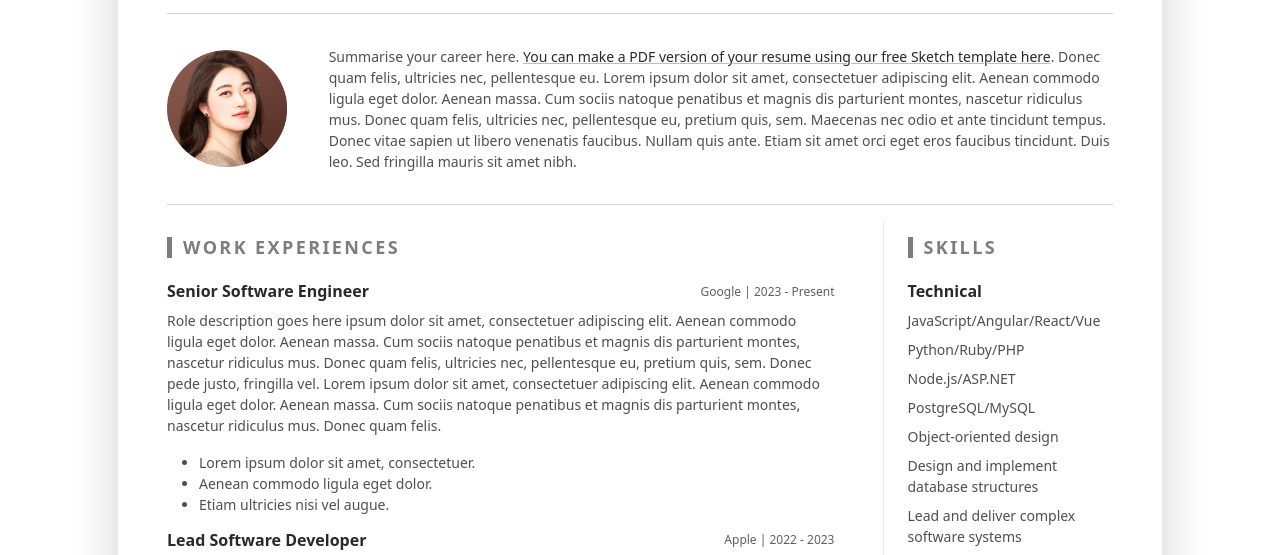
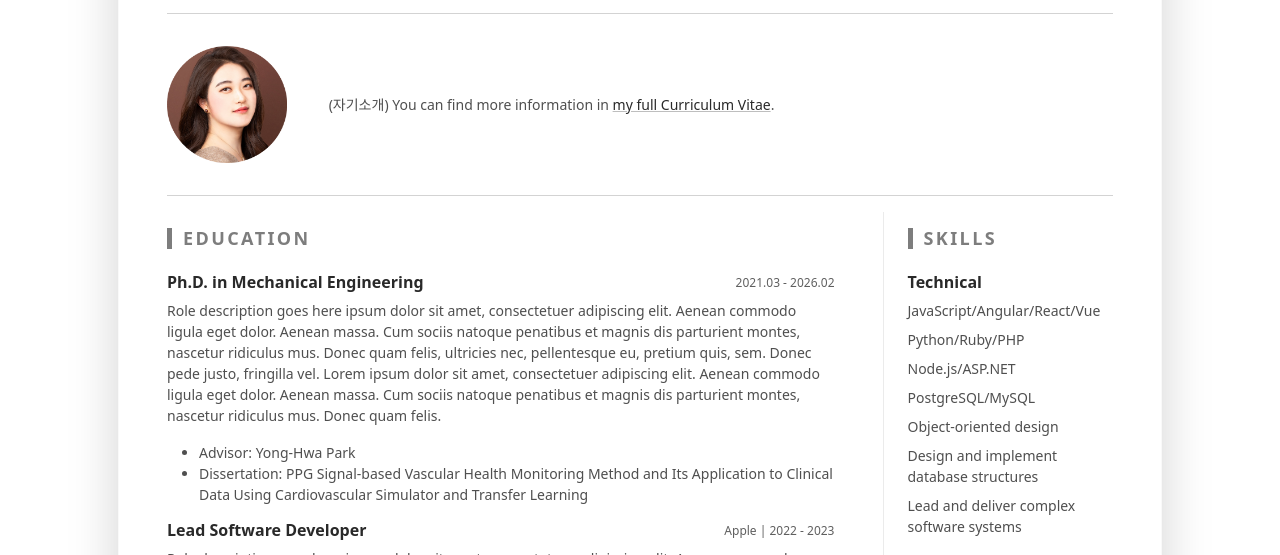
Before and after one commit to bbombbomiii/bbombbomiii.github.io, a plain HTML site: page index.html in a window 1280 px wide. Shown: the part 183-738 px from the top of the page. Drawn offline with Linux system fonts and the light colour scheme.

Commit message:
introduction and educ test

```diff
--- a/index.html
+++ b/index.html
@@ -53,7 +53,7 @@
 						</div>
 
 						<div class="col text-start">
-							<p class="mb-0">Summarise your career here. <a class="theme-link" href="https://themes.3rdwavemedia.com/resources/sketch-template/resume-sketch-sketch-resume-template-for-software-developers/" target="_blank">You can make a PDF version of your resume using our free Sketch template here</a>. Donec quam felis, ultricies nec, pellentesque eu. Lorem ipsum dolor sit amet, consectetuer adipiscing elit. Aenean commodo ligula eget dolor. Aenean massa. Cum sociis natoque penatibus et magnis dis parturient montes, nascetur ridiculus mus. Donec quam felis, ultricies nec, pellentesque eu, pretium quis, sem.  Maecenas nec odio et ante tincidunt tempus. Donec vitae sapien ut libero venenatis faucibus. Nullam quis ante. Etiam sit amet orci eget eros faucibus tincidunt. Duis leo. Sed fringilla mauris sit amet nibh. </p>
+							<p class="mb-0">(자기소개) You can find more information in <a class="theme-link" href="https://bbombbomiii.notion.site/" target="_blank">my full Curriculum Vitae</a>. </p>
 						</div><!--//col-->
 					</div>
 				</div><!--//resume-intro-->
@@ -62,19 +62,18 @@
 					<div class="row">
 						<div class="resume-main col-12 col-lg-8 col-xl-9   pe-0   pe-lg-5">
 							<section class="work-section py-3">
-								<h3 class="text-uppercase resume-section-heading mb-4">Work Experiences</h3>
+								<h3 class="text-uppercase resume-section-heading mb-4">Education</h3>
 								<div class="item mb-3">
 									<div class="item-heading row align-items-center mb-2">
-										<h4 class="item-title col-12 col-md-6 col-lg-8 mb-2 mb-md-0">Senior Software Engineer</h4>
-										<div class="item-meta col-12 col-md-6 col-lg-4 text-muted text-start text-md-end">Google | 2023 - Present</div>
+										<h4 class="item-title col-12 col-md-6 col-lg-8 mb-2 mb-md-0">Ph.D. in Mechanical Engineering</h4>
+										<div class="item-meta col-12 col-md-6 col-lg-4 text-muted text-start text-md-end">2021.03 - 2026.02</div>
 
 									</div>
 									<div class="item-content">
 										<p>Role description goes here ipsum dolor sit amet, consectetuer adipiscing elit. Aenean commodo ligula eget dolor. Aenean massa. Cum sociis natoque penatibus et magnis dis parturient montes, nascetur ridiculus mus. Donec quam felis, ultricies nec, pellentesque eu, pretium quis, sem. Donec pede justo, fringilla vel. Lorem ipsum dolor sit amet, consectetuer adipiscing elit. Aenean commodo ligula eget dolor. Aenean massa. Cum sociis natoque penatibus et magnis dis parturient montes, nascetur ridiculus mus. Donec quam felis.</p>
 										<ul class="resume-list">
-											<li>Lorem ipsum dolor sit amet, consectetuer.</li>
-											<li>Aenean commodo ligula eget dolor.</li>
-											<li>Etiam ultricies nisi vel augue.</li>
+											<li>Advisor: Yong-Hwa Park</li>
+											<li>Dissertation: PPG Signal-based Vascular Health Monitoring Method and Its Application to Clinical Data Using Cardiovascular Simulator and Transfer Learning</li>
 										</ul>
 									</div>
 								</div><!--//item-->
```
